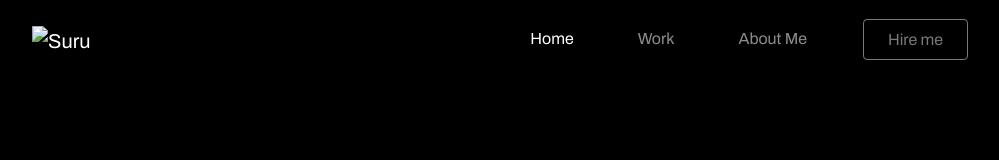
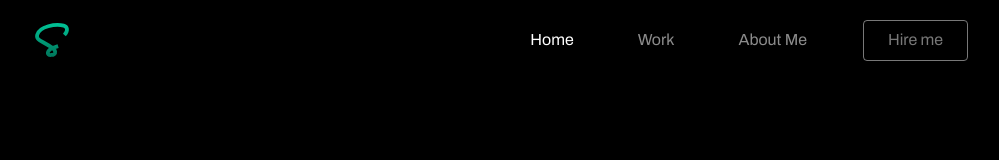
Before and after one commit to suraj-056/Archieved, a plain HTML site: page index.html in a window 1280 px wide. Shown: the top 160 px of the page, without its empty margins (140-1139 px from the left). Drawn offline with nearby package versions, Linux system fonts and the light colour scheme; the site is published under a folder, as on GitHub Pages, so addresses that start at the root find nothing.

Commit message:
Update index.html

```diff
--- a/index.html
+++ b/index.html
@@ -21,7 +21,7 @@
     <nav id="nav" class="navbar navbar-expand-lg navbar-dark  bg-transparent">
         <div class="container-fluid">
             <a href="#" class="navbar-brand">
-                <img src="/Assets/Logo.svg" height="40" alt="Suru">
+                <img src="Assets/Logo.svg" height="40" alt="Suru">
             </a>
             <button type="button" class="navbar-toggler" data-bs-toggle="collapse" data-bs-target="#navbarCollapse">
                 <span class="navbar-toggler-icon"></span>
```
